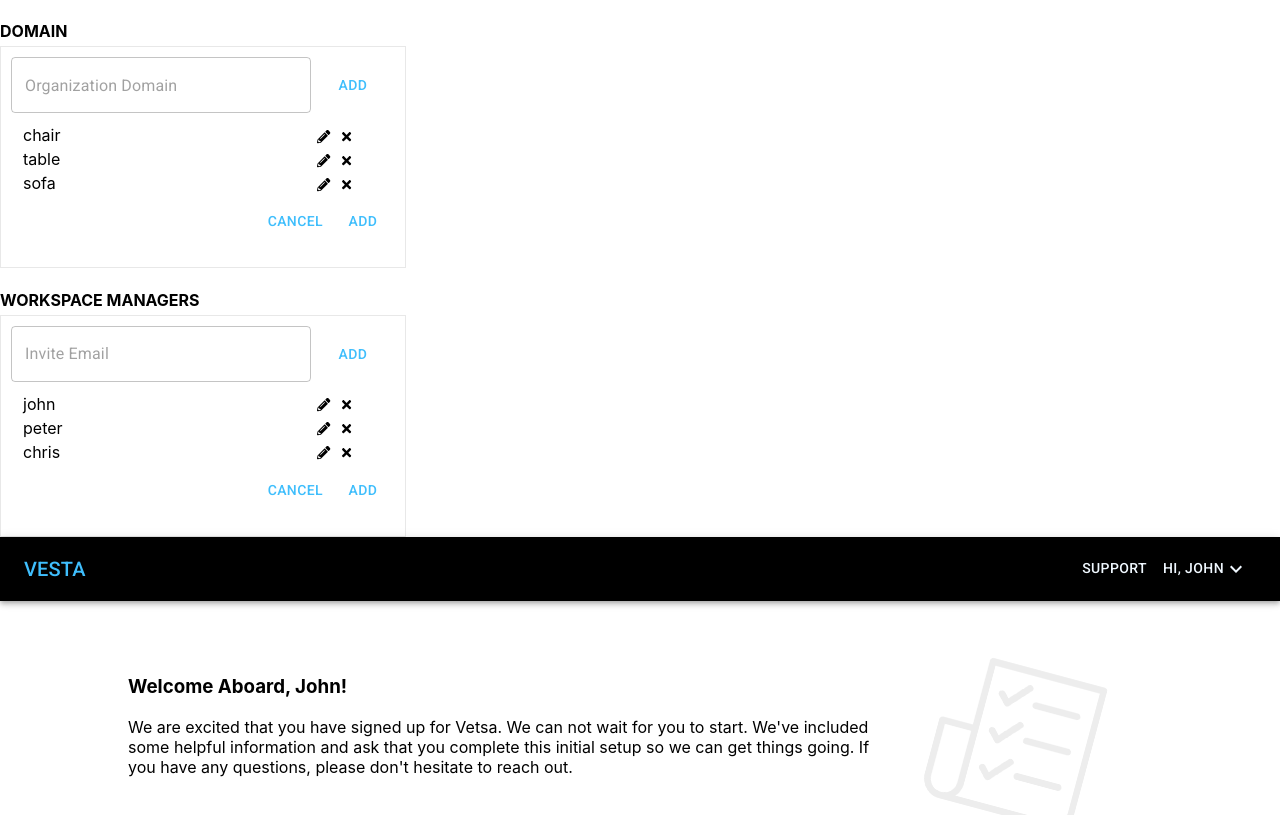
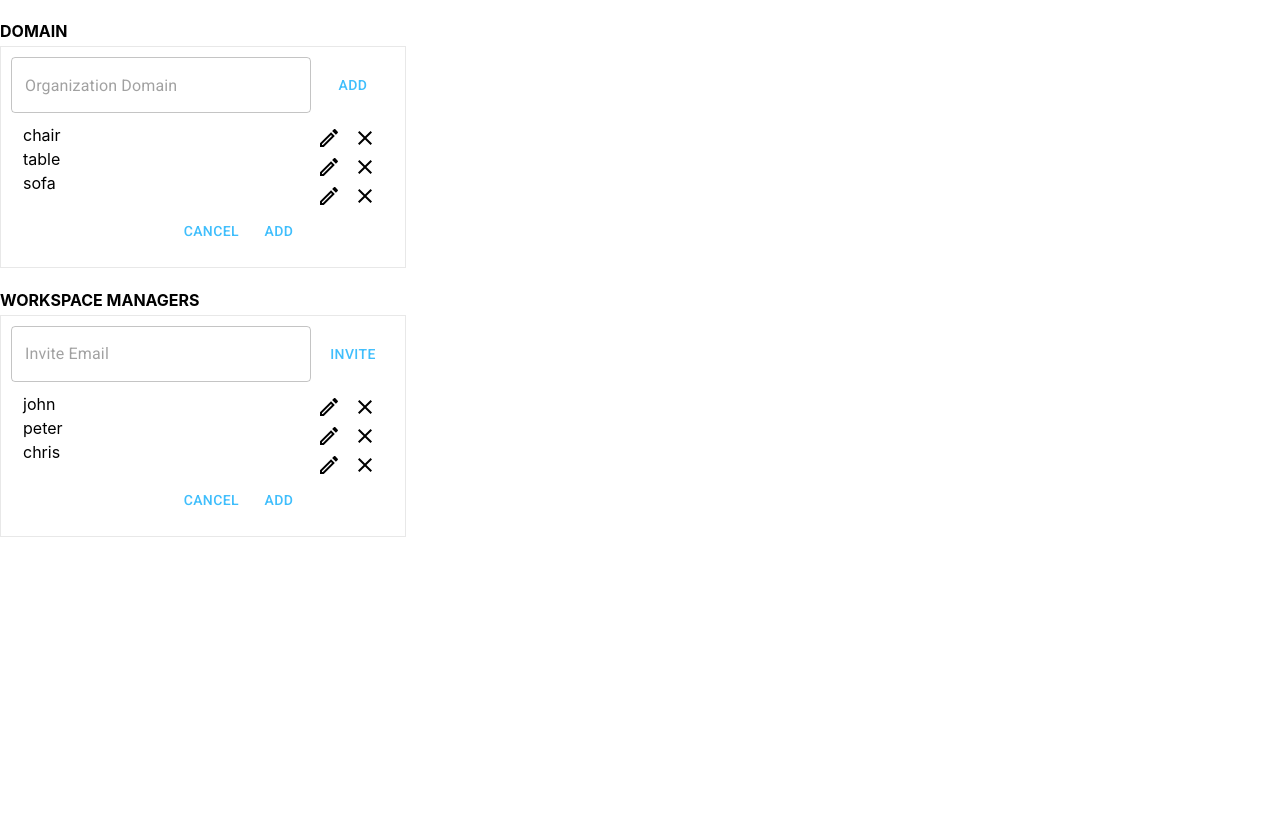
Before and after one commit to enablersinc/vesta2React, a React (Create React App) app: page / in a window 1280 px wide. Shown: the top 815 px of the page. Built offline with nearby package versions, Linux system fonts and the light colour scheme.

Commit message:
remove warnings and errors

```diff
--- a/src/components/App.tsx
+++ b/src/components/App.tsx
@@ -1,14 +1,14 @@
 import React from "react";
 import "./App.scss";
-import WorkspaceContainer from "./Onboarding/Workspace/WorkspaceContainer";
 import OnboardingContainer from "./Onboarding/OnboardingContainer";
 import "./App.scss";
+import RadioButtons from "./Onboarding/Organization/RadioButton";
+import WorkspaceContainer from "./Onboarding/Workspace/WorkspaceContainer";
 
 const App: React.FC = () => {
   return (
     <div className="App">
       <WorkspaceContainer />
-      <OnboardingContainer />
     </div>
   );
 };
--- a/src/components/Onboarding/OnboardingContainer.tsx
+++ b/src/components/Onboarding/OnboardingContainer.tsx
@@ -1,9 +1,8 @@
 import React from "react";
 import Grid from "@material-ui/core/Grid";
-
-import OnboardingHeader from "../Headers/OnboardingHeader/OnboardingHeader";
 import WelcomeAboard from "./OuterComps/WelcomeAboard/WelcomeAboard";
 import StepperComponent from "./OuterComps/Stepper/StepperComponent";
+import OnboardingHeader from "../headers/index";
 
 const OnboardingContainer: React.FC = () => {
   return (
--- a/src/components/Onboarding/OuterComps/Stepper/StepperComponent.tsx
+++ b/src/components/Onboarding/OuterComps/Stepper/StepperComponent.tsx
@@ -6,7 +6,6 @@ import StepLabel from "@material-ui/core/StepLabel";
 import Button from "@material-ui/core/Button";
 import Typography from "@material-ui/core/Typography";
 import { Grid } from "@material-ui/core";
-
 import "./StepperComponent.scss";
 import WorkspaceContainer from "../../Workspace/WorkspaceContainer";
 import OrganizationContainer from "../../Organization/OrganizationContainer";
--- a/src/components/Onboarding/Workspace/AddOrganizationDomain.tsx
+++ b/src/components/Onboarding/Workspace/AddOrganizationDomain.tsx
@@ -17,8 +17,12 @@ class AddOrganizationDomain extends React.Component<MyProps> {
         <h4 className={styles.heading}>{"DOMAIN"}</h4>
         <div className={styles.div}>
           <AddInput placeholder={"Organization Domain"} Buttonlabel={"Add"} />
-          {this.domains.map(domain => {
-            return <DisplayField product={domain} />;
+          {this.domains.map((domain, index) => {
+            return (
+              <div key={index}>
+                <DisplayField product={domain} index={index} />
+              </div>
+            );
           })}
 
           <span className={styles.position}>
--- a/src/components/Onboarding/Workspace/AddWorkspaceManager.tsx
+++ b/src/components/Onboarding/Workspace/AddWorkspaceManager.tsx
@@ -16,9 +16,13 @@ class AddWorkspaceManagers extends React.Component<MyProps> {
       <div>
         <h4 className={styles.heading}>{"WORKSPACE MANAGERS"}</h4>
         <div className={styles.div}>
-          <AddInput placeholder={"Invite Email"} Buttonlabel={"Add"} />
-          {this.invites.map(invite => {
-            return <DisplayField product={invite} />;
+          <AddInput placeholder={"Invite Email"} Buttonlabel={"Invite"} />
+          {this.invites.map((invite, index) => {
+            return (
+              <div key={index}>
+                <DisplayField product={invite} />
+              </div>
+            );
           })}
 
           <span className={styles.position}>
--- a/src/components/Onboarding/Workspace/DeleteIconButton.tsx
+++ b/src/components/Onboarding/Workspace/DeleteIconButton.tsx
@@ -1,6 +1,8 @@
 import React from "react";
 import { FontAwesomeIcon } from "@fortawesome/react-fontawesome";
 import { faTimes } from "@fortawesome/free-solid-svg-icons";
+import { SvgIcon } from "@material-ui/core";
+import styles from "../styles.module.scss";
 
 type MyProps = {
   handleClick?(): void;
@@ -13,7 +15,9 @@ class DeleteIconButton extends React.Component<MyProps> {
         type="button"
         onClick={this.props.handleClick}
       >
-        <FontAwesomeIcon icon={faTimes} />
+        <SvgIcon>
+          <path d="M19 6.41L17.59 5 12 10.59 6.41 5 5 6.41 10.59 12 5 17.59 6.41 19 12 13.41 17.59 19 19 17.59 13.41 12 19 6.41z" />
+        </SvgIcon>
       </button>
     );
   }
--- a/src/components/Onboarding/Workspace/DisplayField.tsx
+++ b/src/components/Onboarding/Workspace/DisplayField.tsx
@@ -4,6 +4,7 @@ import styles from "../styles.module.scss";
 
 type MyProps = {
   product?: string;
+  index?: number;
 };
 
 class DisplayField extends React.Component<MyProps> {
@@ -11,7 +12,9 @@ class DisplayField extends React.Component<MyProps> {
     return (
       <div>
         <div className={styles.diva}>
-          <div className={styles.d1}>{this.props.product}</div>
+          <div className={styles.d1} key={this.props.index}>
+            {this.props.product}
+          </div>
           <div className={styles.d2}>
             <EditButtons />
           </div>
--- a/src/components/Onboarding/Workspace/EditIconButton.tsx
+++ b/src/components/Onboarding/Workspace/EditIconButton.tsx
@@ -1,6 +1,8 @@
 import React from "react";
 import { FontAwesomeIcon } from "@fortawesome/react-fontawesome";
 import { faPencilAlt } from "@fortawesome/free-solid-svg-icons";
+import { SvgIcon } from "@material-ui/core";
+import styles from "../styles.module.scss";
 
 type MyProps = {
   handleClick?(): void;
@@ -14,7 +16,9 @@ class EditIconButton extends React.Component<MyProps> {
         type="button"
         onClick={this.props.handleClick}
       >
-        <FontAwesomeIcon icon={faPencilAlt} />
+        <SvgIcon className={styles.icon}>
+          <path d="M14.06 9.02l.92.92L5.92 19H5v-.92l9.06-9.06M17.66 3c-.25 0-.51.1-.7.29l-1.83 1.83 3.75 3.75 1.83-1.83c.39-.39.39-1.02 0-1.41l-2.34-2.34c-.2-.2-.45-.29-.71-.29zm-3.6 3.19L3 17.25V21h3.75L17.81 9.94l-3.75-3.75z" />
+        </SvgIcon>
       </button>
     );
   }
--- a/src/components/Onboarding/styles.module.scss
+++ b/src/components/Onboarding/styles.module.scss
@@ -18,7 +18,7 @@
   font-size: 300px;
 }
 .position {
-  margin-top: 10px;
+  margin-top: 20px;
   float: right;
 }
 .textfield {
@@ -40,3 +40,6 @@
 .heading {
   margin-bottom: 5px;
 }
+.icon {
+  font-size: 50px;
+}
```
Also changed, not shown: src/components/Onboarding/Organization/RadioButton.tsx (+11 -13 lines), src/components/Onboarding/Workspace/AddButton.tsx (deleted, +0 -27 lines).
